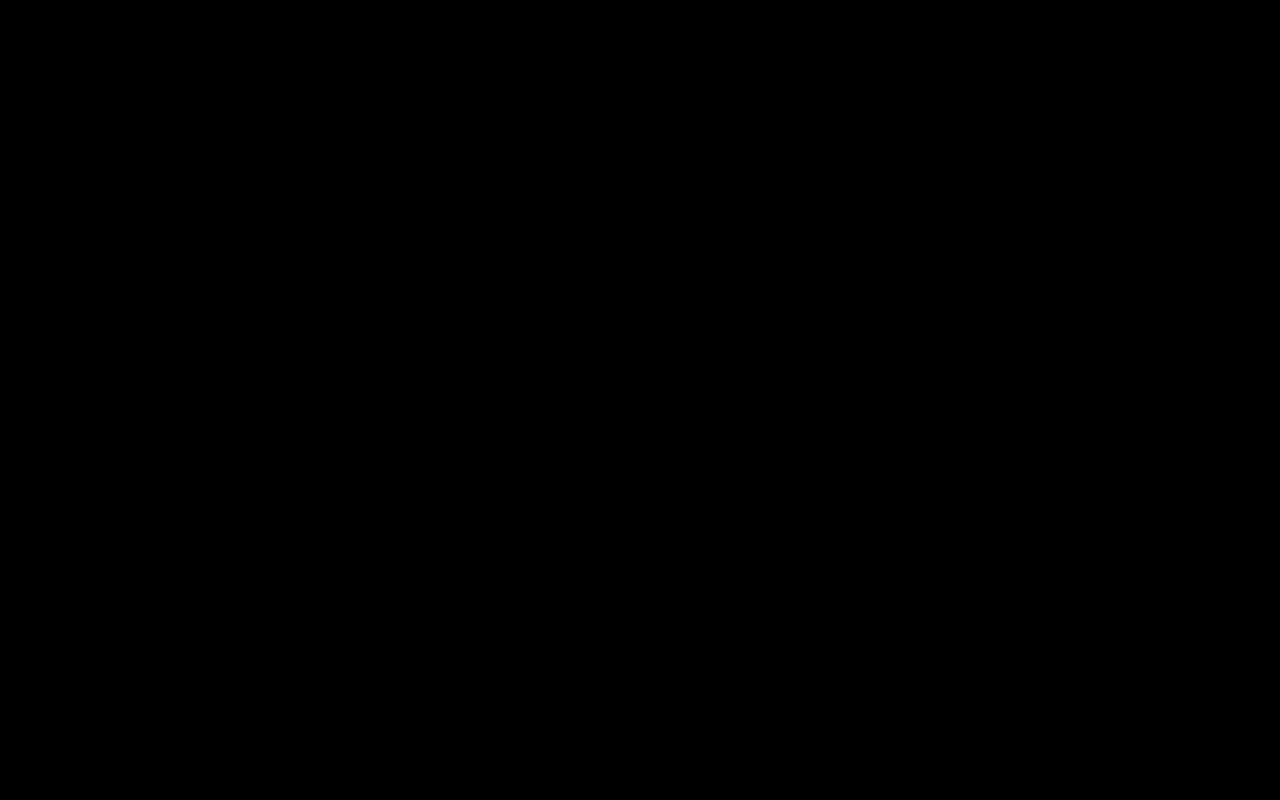
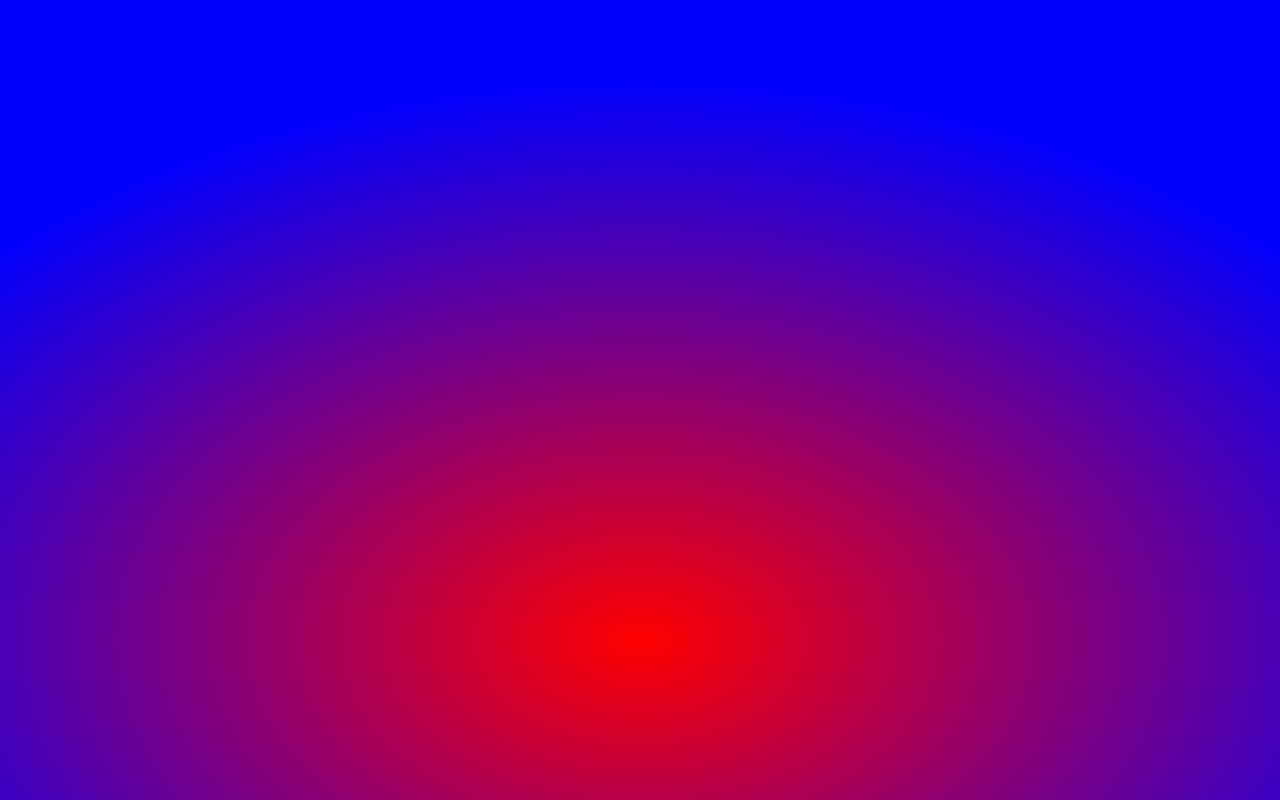
Before and after one commit to Gruev/svg-playground-tweenmax, a website: page index.html in a window 1280 px wide. Drawn offline with nearby package versions, Linux system fonts and the light colour scheme; files whose address does not match are found by name.

Commit message:
fix
Signed-off-by: Gruev <gruev.vladimir@gmail.com>

```diff
--- a/index.html
+++ b/index.html
@@ -59,11 +59,11 @@
     <svg class="field" viewBox="0 0 1000 1000">
       <defs>
         <radialGradient cx="50%" cy="80%" fx="50%" fy="80%" r="70%" id="bg">
-          <stop stop-color="#095780" offset="0%"/>
-          <stop stop-color="#214371" offset="100%"/>
+          <stop stop-color="red" offset="0%"/>
+          <stop stop-color="blue" offset="100%"/>
         </radialGradient>
       </defs>
-      <rect width="100%" height="100%">
+      <rect fill="url(#bg)" width="100%" height="100%">
     </svg>
 
   </div>
```
